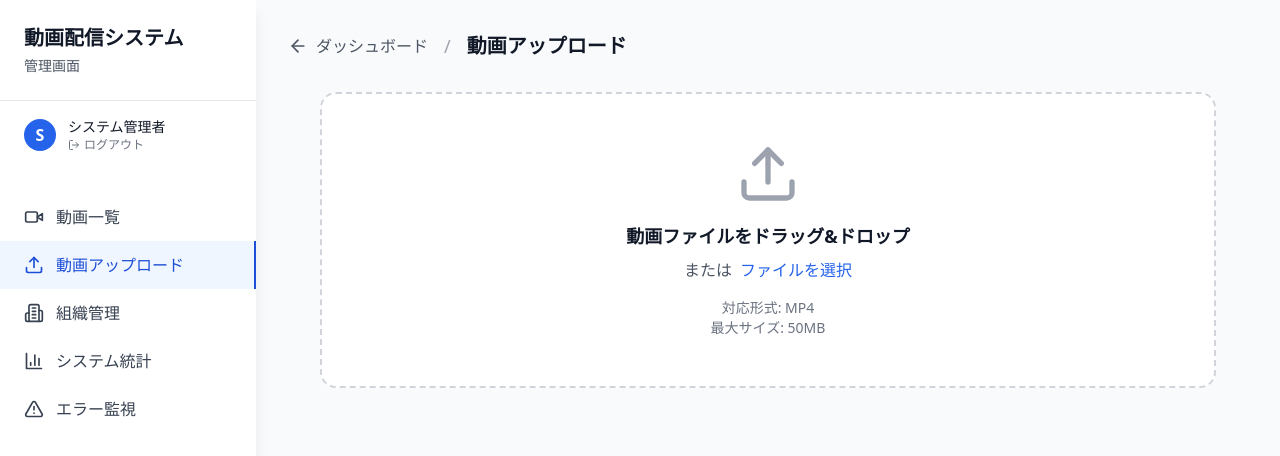
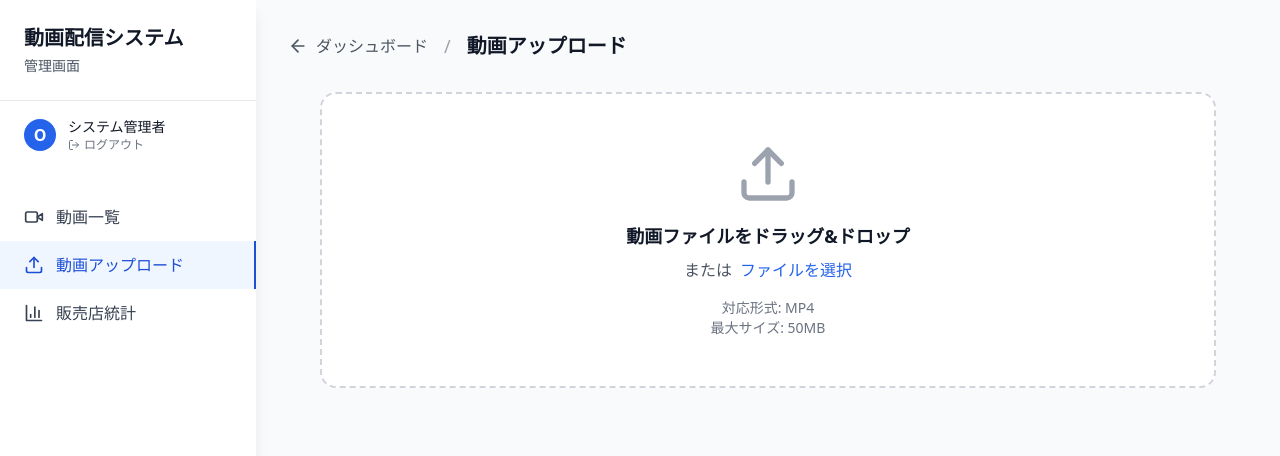
Before and after one commit to advalay/video-nfc-system, a Next.js app in the folder video-nfc-admin/: page /upload in a window 1280 px wide. Shown: the top 456 px of the page. Built offline with nearby package versions, Linux system fonts and the light colour scheme.

Commit message:
Switch to partner parent user for testing - show organization admin menu

```diff
--- a/video-nfc-admin/components/Layout.tsx
+++ b/video-nfc-admin/components/Layout.tsx
@@ -15,18 +15,19 @@ export function Layout({ children }: LayoutProps) {
   const router = useRouter();
   const pathname = usePathname();
 
-  // モックユーザー情報
+  // パートナー親のユーザー情報（テスト用）
   const userInfo = {
-    email: 'system-admin@example.com',
-    groups: ['system-admin'],
-    organizationId: 'SYSTEM',
+    email: 'orga-admin@example.com',
+    groups: ['organization-admin'],
+    organizationId: 'ORG_A',
     shopId: '',
-    role: 'system-admin',
-    organizationName: 'SYSTEM',
-    userId: 'system-admin-001'
+    role: 'organization-admin',
+    organizationName: 'パートナー企業A',
+    userId: 'orga-admin-001'
   };
 
   const isSystemAdmin = userInfo?.groups?.includes('system-admin');
+  const isOrganizationAdmin = userInfo?.groups?.includes('organization-admin');
 
   const navItems = [
     {
@@ -41,6 +42,13 @@ export function Layout({ children }: LayoutProps) {
       label: '動画アップロード',
       icon: Upload,
       show: true,
+      disabled: false
+    },
+    {
+      href: '/shop/stats',
+      label: '販売店統計',
+      icon: BarChart3,
+      show: isOrganizationAdmin,
       disabled: false
     },
     {
```
